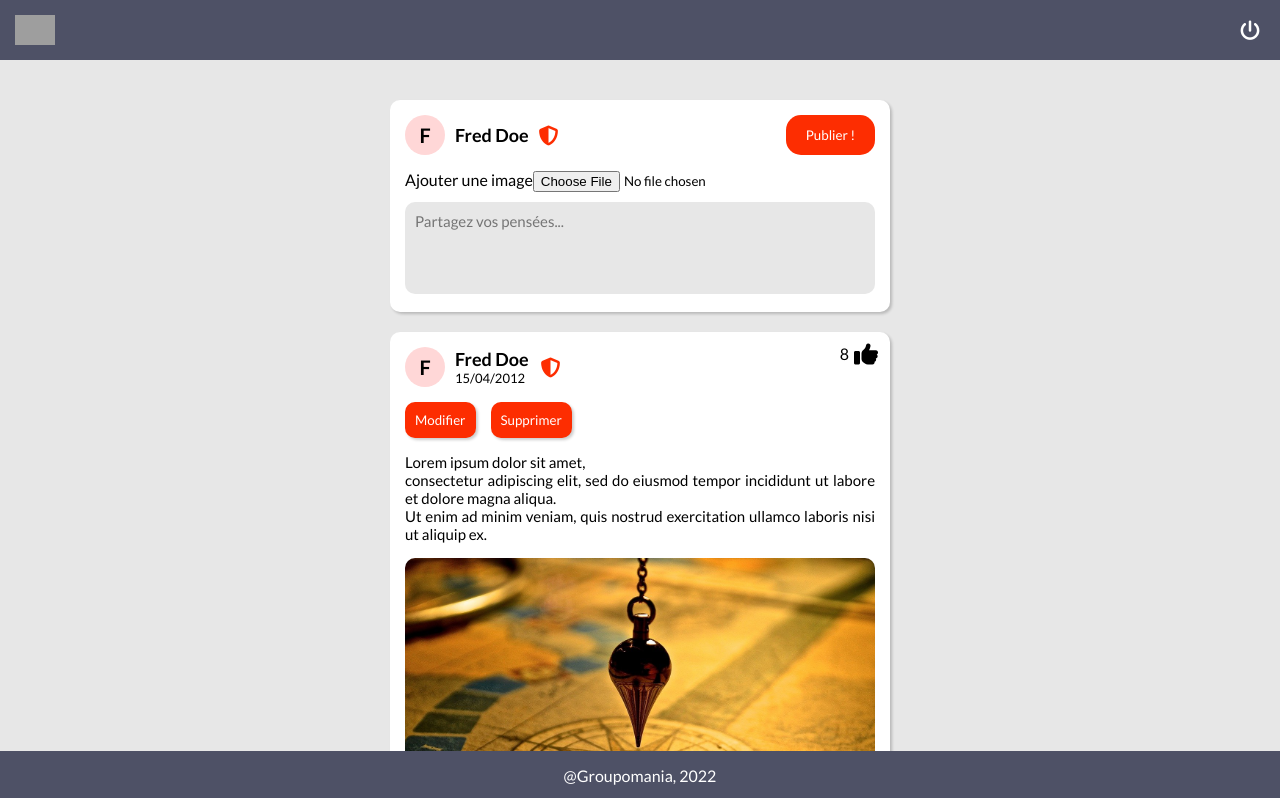
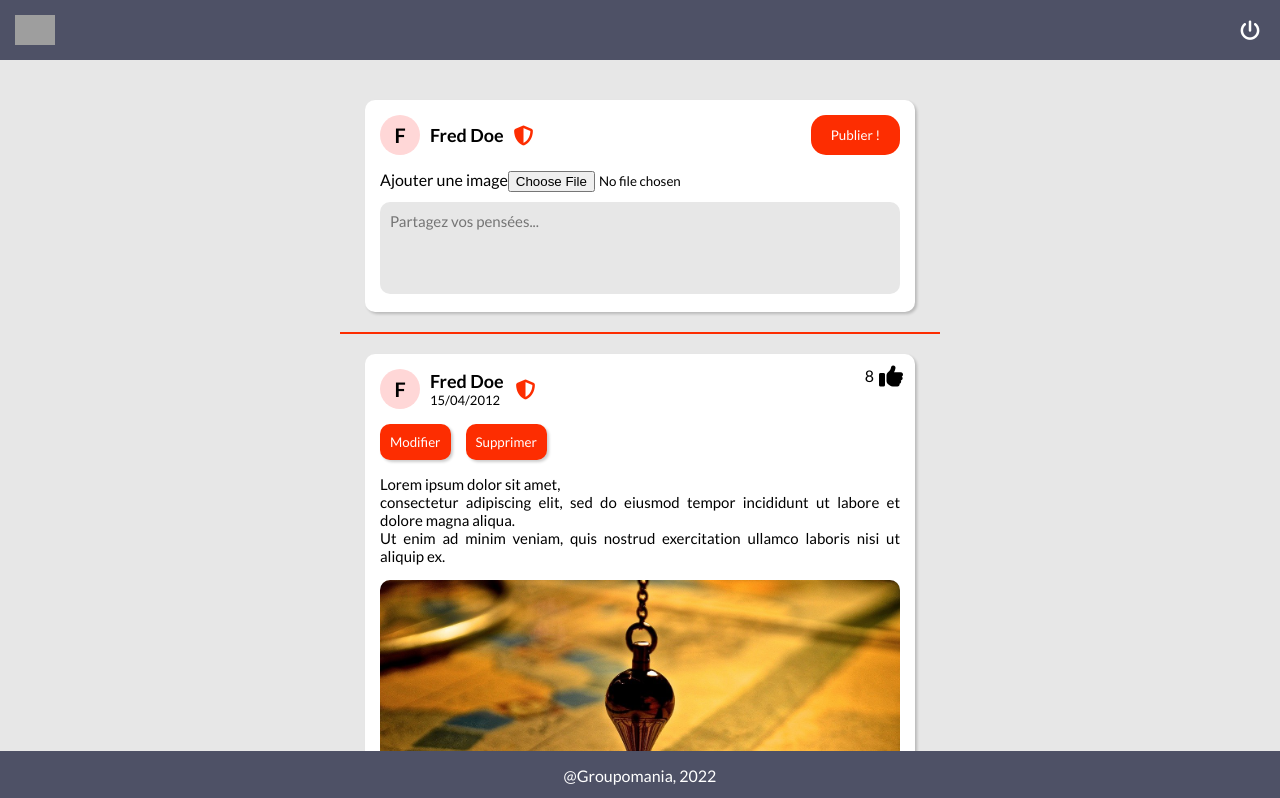
Before and after one commit to wcaillere/Groupomania_app_projet7_OC, a React (Create React App) app in the folder client/: page /home in a window 1280 px wide. Shown: the top 798 px of the page. Built offline with nearby package versions, Linux system fonts and the light colour scheme; grey boxes are pictures that could not be loaded.

Commit message:
Ajout barre de séparation entre la création de post et les posts publiés

```diff
--- a/client/src/components/CreatePost/index.jsx
+++ b/client/src/components/CreatePost/index.jsx
@@ -4,7 +4,7 @@ import colors from '../../utils/style/colors';
 const CreatePostContainer = styled.div`
   position: relative;
   width: 90%;
-  max-width: 500px;
+  max-width: 550px;
   background: white;
   margin: 20px auto;
   padding: 15px;
--- a/client/src/components/post/index.jsx
+++ b/client/src/components/post/index.jsx
@@ -5,7 +5,7 @@ import test from '../../assets/test.jpg';
 const PostContainer = styled.div`
   position: relative;
   width: 90%;
-  max-width: 500px;
+  max-width: 550px;
   background: white;
   margin: 20px auto;
   padding: 15px;
--- a/client/src/pages/Home/index.jsx
+++ b/client/src/pages/Home/index.jsx
@@ -3,10 +3,19 @@ import HeaderHome from '../../components/HeaderHome';
 import FooterHome from '../../components/FooterHome';
 import Post from '../../components/post';
 import CreatePost from '../../components/CreatePost';
+import colors from '../../utils/style/colors';
 
 const MainContainer = styled.main`
   background: #e7e7e7;
   padding: 20px 0px;
+`;
+
+const SeparationBar = styled.div`
+  border: 1px solid ${colors.primary};
+  background: ${colors.primary};
+  width: 95%;
+  margin: auto;
+  max-width: 600px;
 `;
 
 function Home() {
@@ -15,6 +24,7 @@ function Home() {
       <HeaderHome />
       <MainContainer>
         <CreatePost />
+        <SeparationBar />
         <Post />
         <Post />
       </MainContainer>
```
